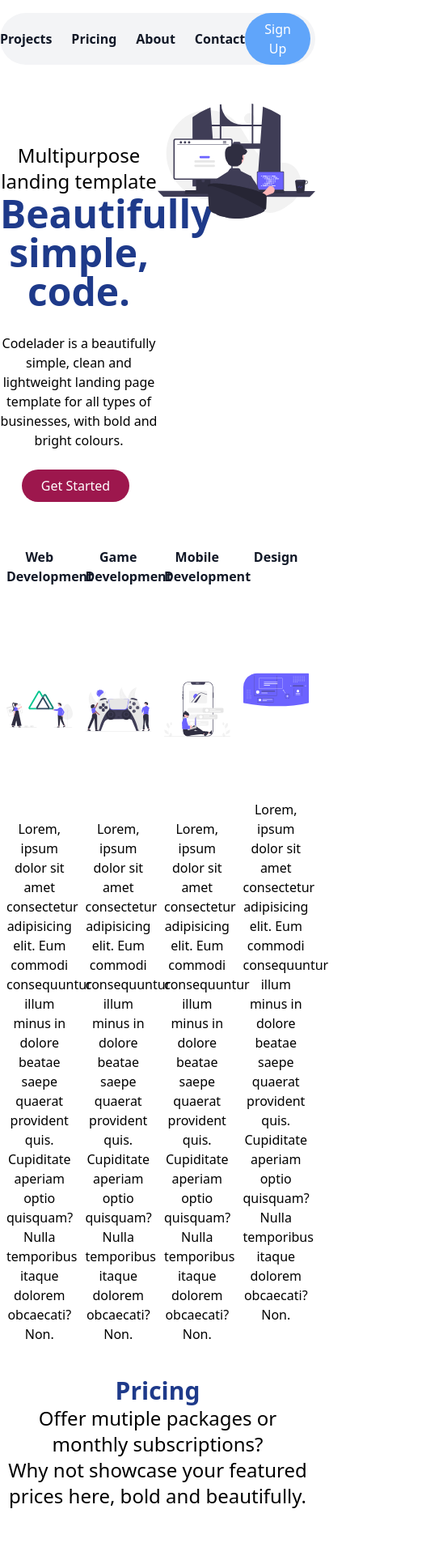
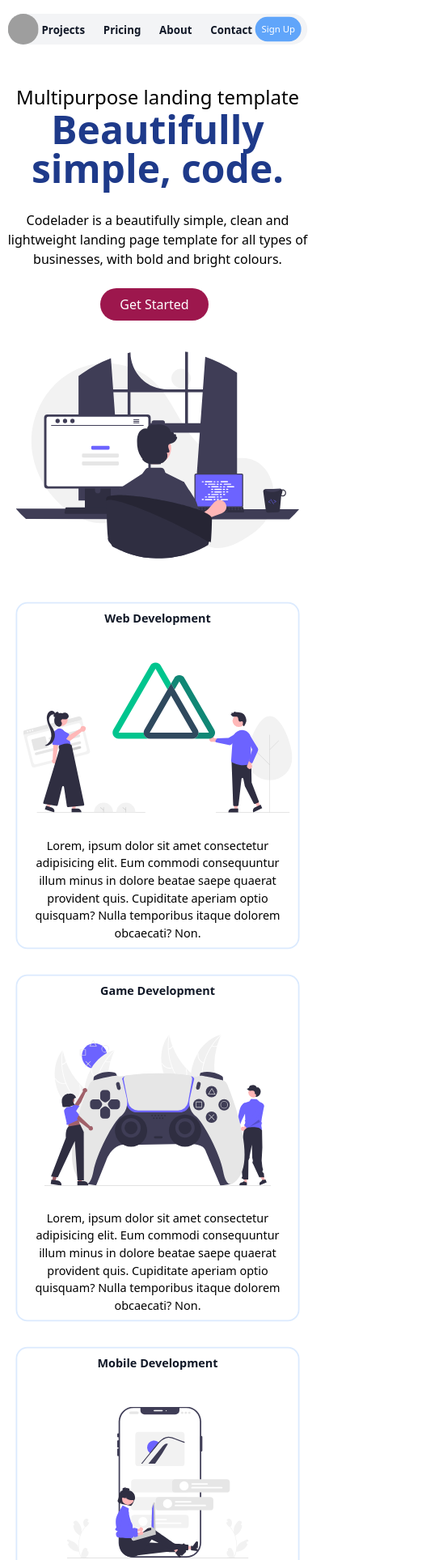
Before and after one commit to LanguageBeast/tailwind-1, a website: page public/index.html in a window 390 px wide. Shown: the top 1927 px of the page at 81% size, 548 px wide, since content can reach past the window. Drawn offline with Linux system fonts and the light colour scheme; grey boxes are pictures that could not be loaded.

Commit message:
Mobile responsiveness
Added mobile responsiveness

```diff
--- a/public/index.html
+++ b/public/index.html
@@ -10,9 +10,11 @@
   <body>
     <!-- Nav Section -->
     <section id="nav">
-      <div class="container mx-auto bg-gray-100 mt-4 rounded-full">
+      <div
+        class="container mx-auto scale-95 md:scale-100 bg-gray-100 mt-4 rounded-full"
+      >
         <nav class="flex items-center justify-between">
-          <div class="h-16 w-16">
+          <div class="h-10 lg:h-16 w-10 lg:w-16">
             <a href="/">
               <img
                 class="rounded-full"
@@ -23,28 +25,36 @@
           </div>
           <ul class="flex space-x-6">
             <li>
-              <a href="#" class="text-gray-900 hover:text-blue-700 font-bold"
+              <a
+                href="#"
+                class="text-gray-900 hover:text-blue-700 font-bold text-sm lg:text-base"
                 >Projects</a
               >
             </li>
             <li>
-              <a href="#" class="text-gray-900 hover:text-blue-700 font-bold"
+              <a
+                href="#"
+                class="text-gray-900 hover:text-blue-700 font-bold text-sm lg:text-base"
                 >Pricing</a
               >
             </li>
             <li>
-              <a href="#" class="text-gray-900 hover:text-blue-700 font-bold"
+              <a
+                href="#"
+                class="text-gray-900 hover:text-blue-700 font-bold text-sm lg:text-base"
                 >About</a
               >
             </li>
             <li>
-              <a href="#" class="text-gray-900 hover:text-blue-700 font-bold"
+              <a
+                href="#"
+                class="text-gray-900 hover:text-blue-700 font-bold text-sm lg:text-base"
                 >Contact</a
               >
             </li>
           </ul>
           <button
-            class="px-6 py-2 bg-blue-400 rounded-full mr-2 text-white hover:bg-blue-500 capitalize"
+            class="px-2 lg:px-6 py-2 bg-blue-400 rounded-full mr-2 text-white text-xs lg:text-base hover:bg-blue-500 capitalize"
           >
             <a href="./">Sign Up</a>
           </button>
@@ -54,9 +64,9 @@
     <main>
       <!-- Hero Section -->
       <section id="hero">
-        <div class="container mx-auto flex mt-12">
-          <div class="w-1/2 text-center">
-            <p class="mt-12 text-center text-2xl text-black align-middle">
+        <div class="container mt-12 mx-auto flex flex-col md:flex-row">
+          <div class="md:w-1/2 text-center">
+            <p class="lg:mt-12 text-center text-2xl text-black align-middle">
               Multipurpose landing template
             </p>
             <p class="text-5xl text-blue-900 font-bold">
@@ -68,20 +78,24 @@
               colours.
             </p>
             <button
-              class="px-6 py-2 bg-pink-800 rounded-full mr-2 text-white hover:bg-pink-900 capitalize mt-6"
+              class="px-6 py-2 bg-pink-800 rounded-full my-6 lg:mb-0 mr-2 text-white hover:bg-pink-900 capitalize"
             >
               <a href="./">Get Started</a>
             </button>
           </div>
-          <div class="w-1/2">
+          <div class="w-full md:w-1/2 scale-90 md:scale-100 -mb-6 md:mb-0">
             <img class="mx-auto" src="../images/hero.svg" alt="hero image" />
           </div>
         </div>
       </section>
       <!-- Main Section -->
       <section id="main">
-        <div class="container mx-auto flex mt-12 text-center">
-          <div class="w-1/4 justify-center p-2">
+        <div
+          class="container flex flex-col md:flex-row mx-auto mt-12 text-center"
+        >
+          <div
+            class="w-full md:w-1/2 border-2 border-blue-100 md:border-none scale-90 md:scale-100 rounded-2xl md:rounded-none -my-2 md:my-0 justify-center p-2"
+          >
             <h2 class="text 2xl text-gray-900 font-bold mb-12">
               Web Development
             </h2>
@@ -97,7 +111,9 @@
               temporibus itaque dolorem obcaecati? Non.
             </p>
           </div>
-          <div class="w-1/4 justify-center p-2">
+          <div
+            class="w-full md:w-1/2 border-2 border-blue-100 md:border-none scale-90 md:scale-100 rounded-2xl md:rounded-none -my-2 md:my-0 justify-center p-2"
+          >
             <h2 class="text 2xl text-gray-900 font-bold mb-12">
               Game Development
             </h2>
@@ -113,7 +129,9 @@
               temporibus itaque dolorem obcaecati? Non.
             </p>
           </div>
-          <div class="w-1/4 justify-center p-2">
+          <div
+            class="w-full md:w-1/2 border-2 border-blue-100 md:border-none scale-90 md:scale-100 rounded-2xl md:rounded-none -my-2 md:my-0 justify-center p-2"
+          >
             <h2 class="text 2xl text-gray-900 font-bold mb-12">
               Mobile Development
             </h2>
@@ -129,7 +147,9 @@
               temporibus itaque dolorem obcaecati? Non.
             </p>
           </div>
-          <div class="w-1/4 justify-center p-2">
+          <div
+            class="w-full md:w-1/2 border-2 border-blue-100 md:border-none scale-90 md:scale-100 rounded-2xl md:rounded-none -my-2 md:my-0 justify-center p-2"
+          >
             <h2 class="text 2xl text-gray-900 font-bold mb-12">Design</h2>
             <img
               class="h-52 mx-auto mb-8"
@@ -150,18 +170,24 @@
         <!-- pricing text -->
         <div class="container mx-auto mt-8 text-lg">
           <div class="text-center">
-            <h2 class="text-3xl text-blue-900 font-bold">Pricing</h2>
-            <p class="text-2xl">
+            <h2
+              class="text-2xl md:text-3xl -mt-6 md:mt-0 text-blue-900 font-bold"
+            >
+              Pricing
+            </h2>
+            <p class="text-base md:text-2xl">
               Offer mutiple packages or monthly subscriptions?
             </p>
-            <p class="text-2xl mb-6">
+            <p class="text-base md:text-2xl md:mb-6">
               Why not showcase your featured prices here, bold and beautifully.
             </p>
           </div>
           <!-- grid table -->
-          <div class="grid grid-cols-3 gap-4 mx-32">
+          <div
+            class="grid grid-cols-1 justify-items-center md:grid-cols-3 md:gap-4 md:mx-32"
+          >
             <div
-              class="bg-gray-200 h-96 rounded-3xl w-80 mt-14 hover:shadow-xl text-center"
+              class="bg-gray-200 md:mx-32 h-96 rounded-3xl w-80 mt-6 md:mt-14 hover:shadow-xl text-center"
             >
               <p class="text-5xl text-blue-900 font-bold mt-8">$199</p>
               <h2 class="text-blue-400 font-bold mb-6">Basic</h2>
@@ -261,7 +287,7 @@
               </button>
             </div>
             <div
-              class="bg-gray-200 h-[28rem] rounded-3xl w-80 mt-10 hover:shadow-xl text-center border-dashed border-[6px] border-blue-500"
+              class="bg-gray-200 h-[28rem] rounded-3xl w-80 mt-6 md:mt-14hover:shadow-xl text-center border-dashed border-[6px] border-blue-500"
             >
               <span
                 class="block px-4 py-2 w-[88px] h-[42px] mt-4 bg-blue-300 text-white rounded-full mx-auto"
@@ -366,7 +392,7 @@
               </button>
             </div>
             <div
-              class="bg-gray-200 h-96 rounded-3xl w-80 mt-14 hover:shadow-xl text-center"
+              class="bg-gray-200 h-96 rounded-3xl w-80 mt-6 md:mt-14 hover:shadow-xl text-center"
             >
               <p class="text-5xl text-blue-900 font-bold mt-8">$1299</p>
               <h2 class="text-blue-400 font-bold mb-6">Corporate</h2>
@@ -473,11 +499,15 @@
       <section id="story" class="mt-12">
         <div class="text-center">
           <!-- text -->
-          <p class="text-blue-800 text-lg">Recent Updates</p>
-          <h2 class="text-5xl font-bold text-blue-900">Featured stories</h2>
+          <p class="text-blue-800 md:text-lg">Recent Updates</p>
+          <h2 class="text-3xl md:text-5xl font-bold text-blue-900">
+            Featured stories
+          </h2>
         </div>
         <!-- Grid -->
-        <div class="grid grid-cols-3 gap-4 mx-32">
+        <div
+          class="grid grid-cols-1 justify-items-center md:grid-cols-3 md:gap-4 md:mx-32"
+        >
           <div
             class="bg-gray-200 rounded-3xl h-[27.5rem] w-80 mt-14 hover:shadow-xl text-center"
           >
```
Also changed, not shown: public/output.css.
